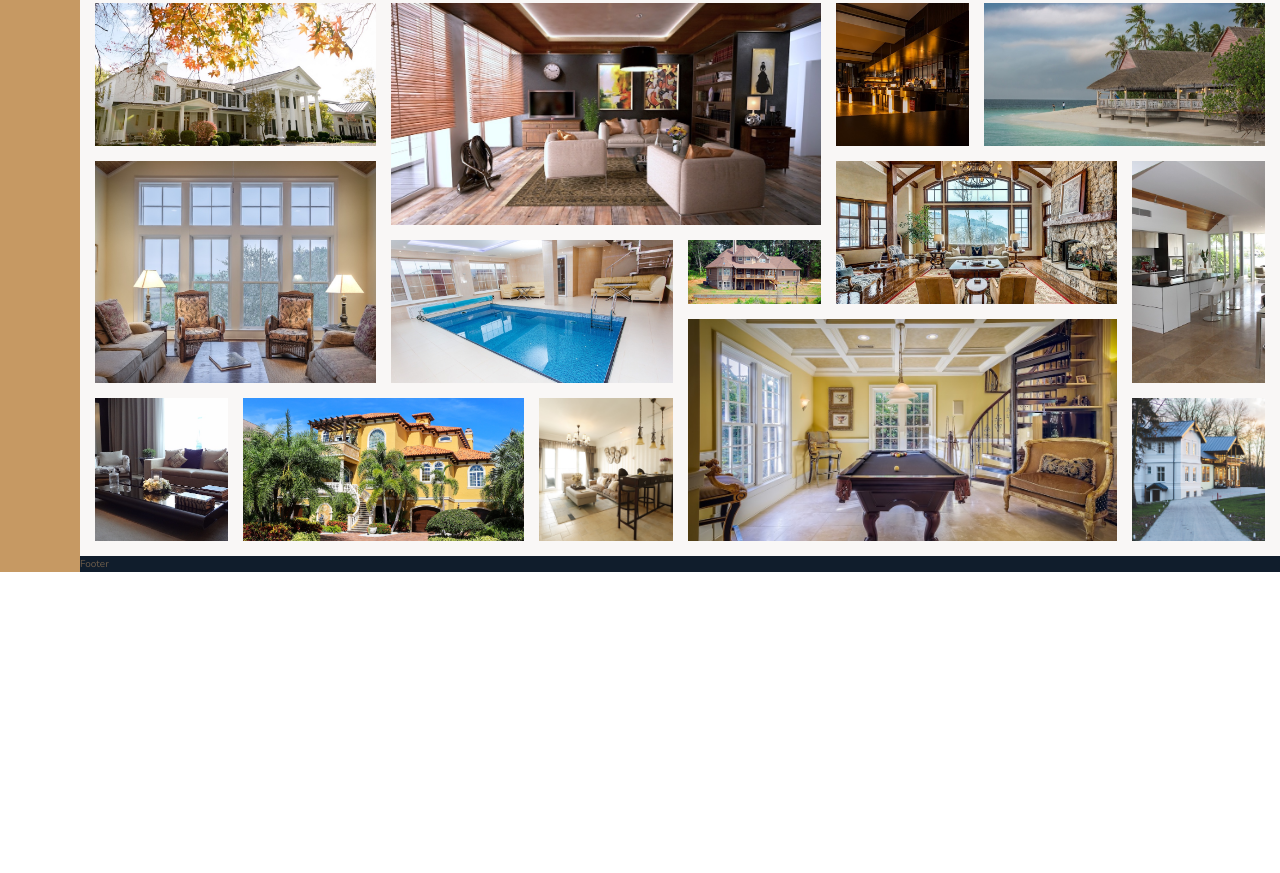
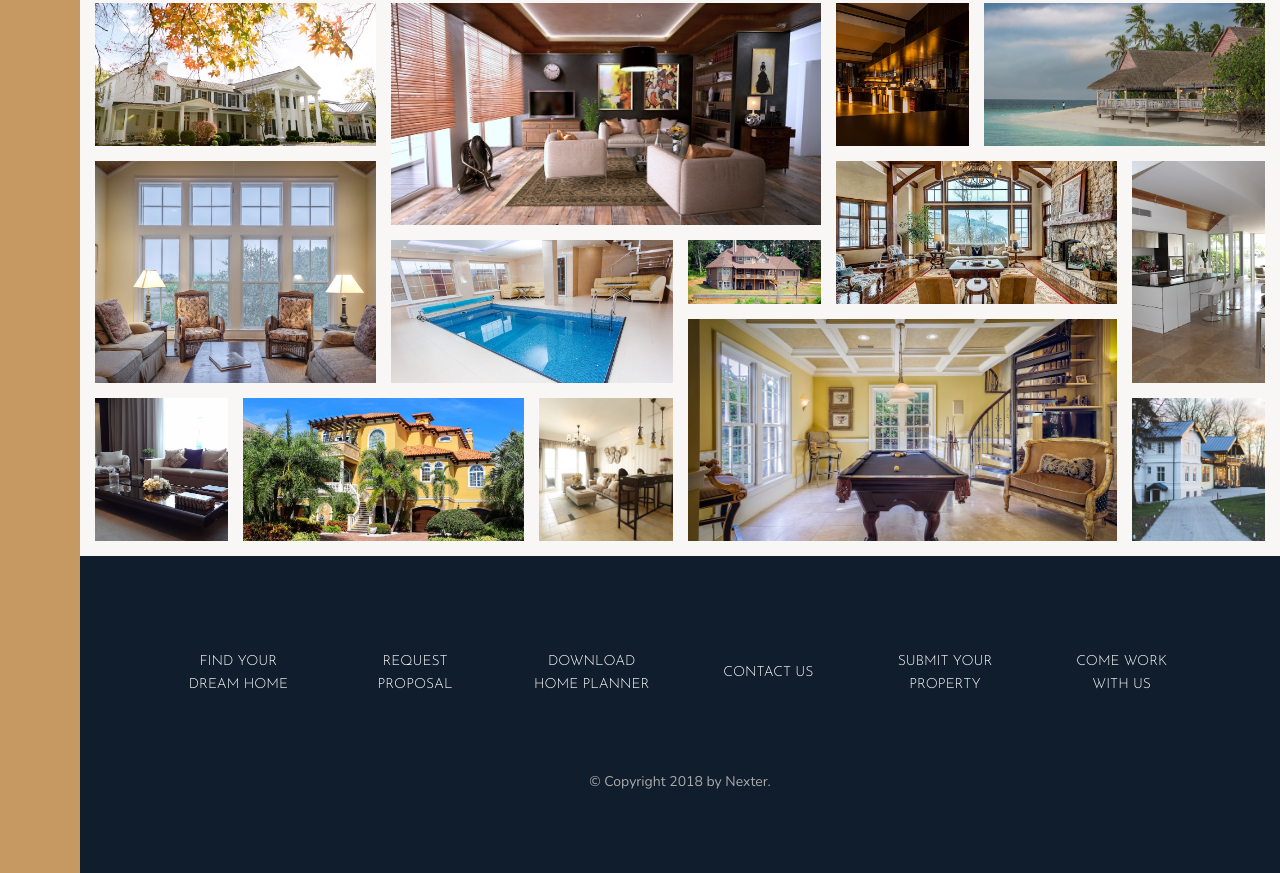
Before and after one commit to afozbek/Nexter, a website: page index.html in a window 1280 px wide. Shown: the part 3142-4015 px from the top of the page. Before the commit the page ends 3714 px from the top, so only its background shows below. Drawn offline with nearby package versions, Linux system fonts and the light colour scheme.

Commit message:
simple footer

```diff
--- a/index.html
+++ b/index.html
@@ -344,7 +344,17 @@
     </section>
 
     <footer class="footer">
-        Footer
+        <ul class="nav">
+            <li class="nav__item"><a href="#" class="nav__link">Find your dream home</a></li>
+            <li class="nav__item"><a href="#" class="nav__link">Request proposal</a></li>
+            <li class="nav__item"><a href="#" class="nav__link">Download home planner</a></li>
+            <li class="nav__item"><a href="#" class="nav__link">Contact us</a></li>
+            <li class="nav__item"><a href="#" class="nav__link">Submit your property</a></li>
+            <li class="nav__item"><a href="#" class="nav__link">Come work with us</a></li>
+        </ul>
+        <p class="copy">
+            &copy; Copyright 2018 by Nexter.
+        </p>
     </footer>
 </body>
 
--- a/sass/_footer.scss
+++ b/sass/_footer.scss
@@ -1,4 +1,44 @@
 .footer {
     background-color: $color-secondary;
     grid-column: full-start/full-end;
+
+    padding: 8rem;
 }
+
+.nav {
+    list-style: none;
+
+    display: grid;
+    grid-template-columns: repeat(auto-fit, minmax(15rem, 1fr));
+    grid-gap: 2rem;
+    align-items: center;
+
+    &__link:link,
+    &__link:visited {
+        font-size: 1.4rem;
+        color: #fff;
+        text-decoration: none;
+        font-family: $font-display;
+        text-transform: uppercase;
+        text-align: center;
+        padding: 1.5rem;
+        display: block;
+        transition: all .2s;
+    }
+
+    &__link:active,
+    &__link:hover {
+        background-color: rgba(#fff, .05);
+        transform: translateY(-5px);
+    }
+}
+
+.copy {
+    font-size: 1.4rem;
+    color: $color-grey-light-2;
+    margin-top: 6rem;
+    margin-right: auto;
+    margin-left: auto;
+    text-align: center;
+    width: 70%;
+}
```
Also changed, not shown: css/style.css.
